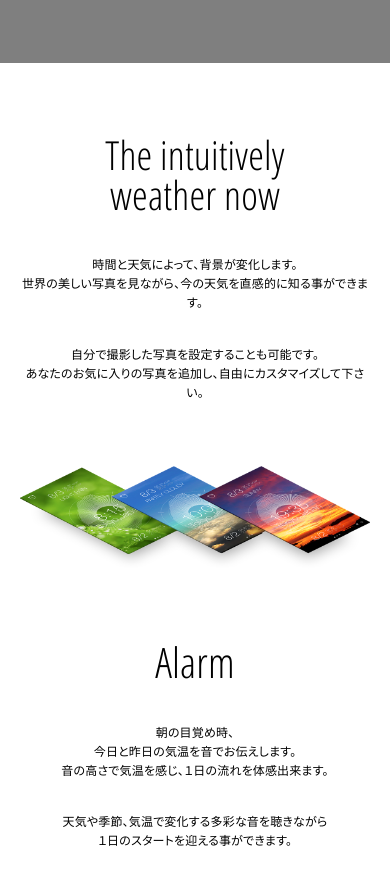
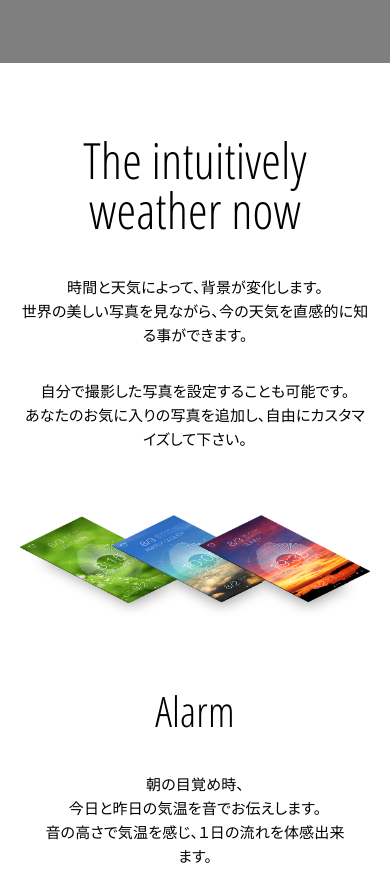
Before and after one commit to momenkoyuko/myd_tempwave, a plain HTML site: page index.html in a window 390 px wide. Shown: the part 2320-3191 px from the top of the page. Drawn offline with nearby package versions, Linux system fonts and the light colour scheme.

Commit message:
Add files via upload

```diff
--- a/css/style.css
+++ b/css/style.css
@@ -125,47 +125,7 @@ img{
 	width: 138px;
 	margin-right: 24px;
 }
-/*
 
-.header{
-	background-image: url("../images/header/header-bg.png");
-	background-size: cover;
-	padding: 112px 0 120px;
-}
-.header-info{
-	float: right;
-	width: 554px;
-	padding-right: 98px;
-	padding-top: 136px;
-}
-.header-eyecatch{
-	float: left;
-	width: 292px;
-	padding: 0 98px;
-}
-
-.header__title{
-	color: #fff;
-	font-size: 7rem;
-	font-weight: 300;
-	text-transform: uppercase;
-	margin-bottom: 48px;
-}
-.header-reading{
-	color: #fff;
-	font-size: 2.6rem;
-	line-height: 1.6;
-	margin-bottom: 40px;
-}
-.app-item{
-	float: left;
-	width: 114px;
-	margin-right: 24px;
-}
-.app-item:first-of-type{
-	width: 138px;
-}
-*/
 /*------------------------
  *  whats tempwave エリア
  *-------------------------*/
@@ -452,8 +412,11 @@ img{
 	/*------------------------
 	 * 　weather now エリア
 	 *-------------------------*/
+	.contents{
+		background-position: center 20px;
+	}
 	.setting .section-title{
-		font-size: 4rem;
+		font-size: 5rem;
 	}
 	.setting .inner{
 		padding-bottom: 56px;
@@ -475,10 +438,10 @@ img{
 		padding-bottom: 72px;
 	}
 	.setting-text{
-		font-size: 1.2rem;
+		font-size: 1.5rem;
 	}
 	.setting-info{
-		font-size: 1.2rem;
+		font-size: 1.5rem;
 	}
 	.br-reverse{
 		display: block;
```
